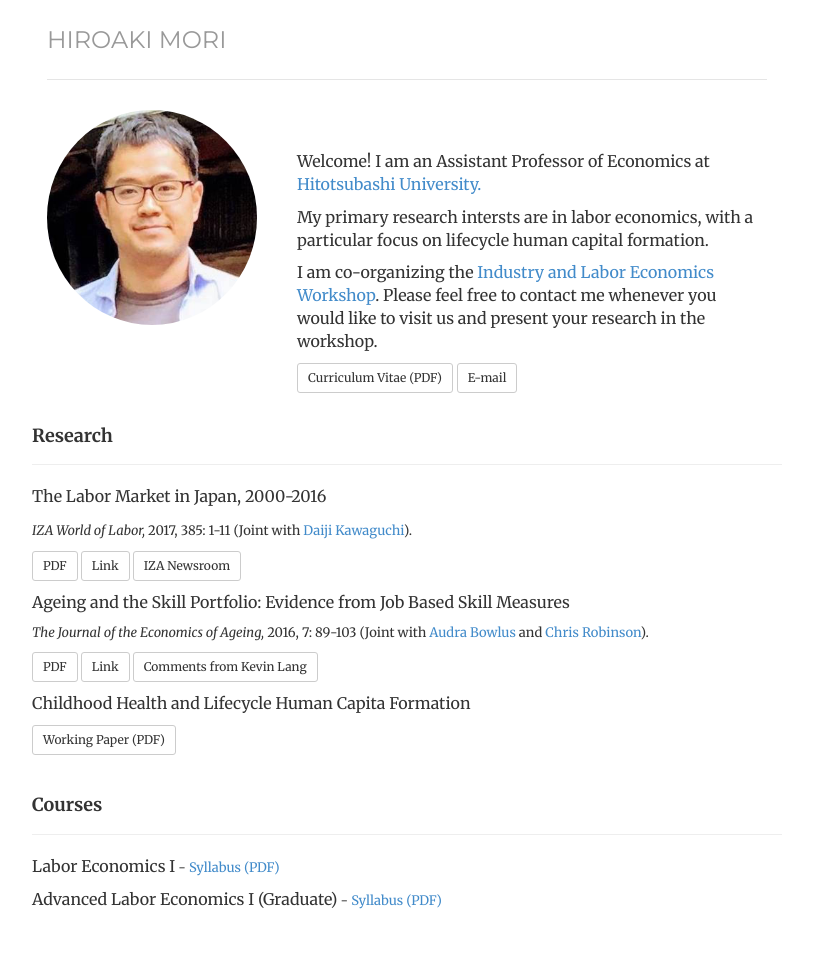
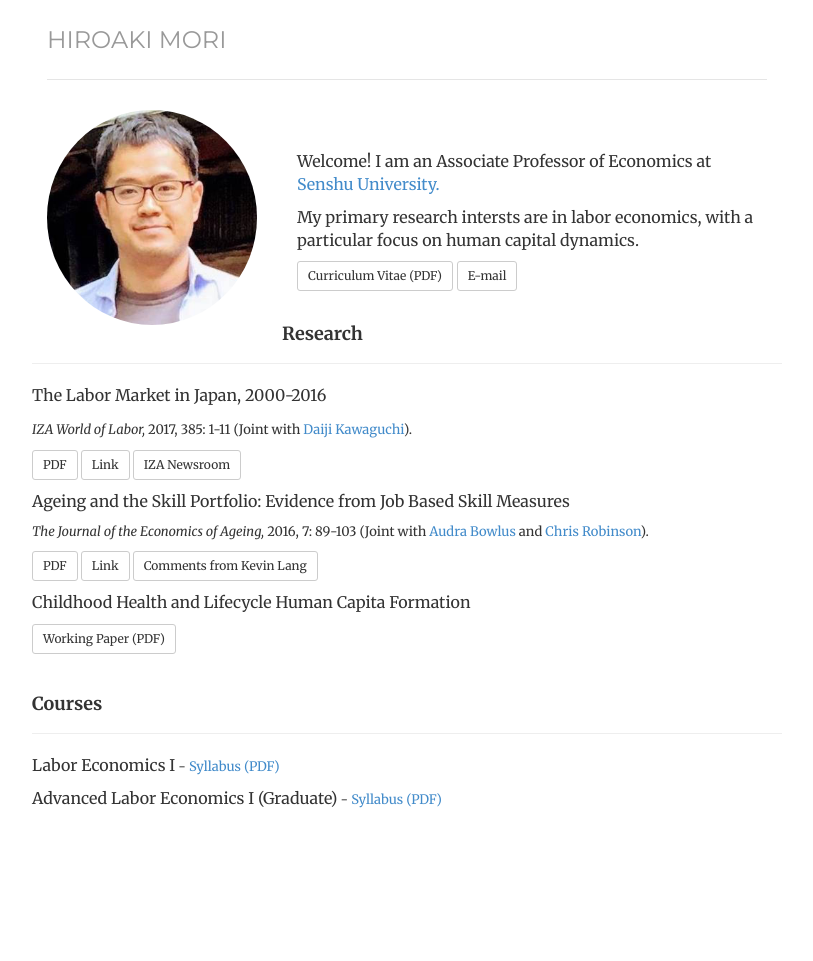
Before and after one commit to morihiroaki/morihiroaki.github.io, a Jekyll site: the page built from index.html, in a window 1280 px wide. Shown: the whole page, without its empty margins (233-1046 px from the left). Built offline with Jekyll 4.4.1, drawn with Linux system fonts in a browser that asks for light colours; after the commit the page ends 900 px from its top, so only the background shows below that.

Commit message:
Update index.html

```diff
--- a/index.html
+++ b/index.html
@@ -15,11 +15,9 @@ description:
 </div>
 
 <div class='col-sm-8'>
-<p><font size="3"> Welcome! I am an Assistant Professor of Economics at <a href="http://www.econ.hit-u.ac.jp/~koho/english/" target="_blank" title="Link">Hitotsubashi University.</a></p>
-<p> My primary research intersts are in labor economics, with a particular focus on lifecycle human capital formation. </p>
-<p>I am co-organizing the <a href="http://www.ier.hit-u.ac.jp/Japanese/schedule/past/ilw/2018/" target="_blank" title="Link">Industry and Labor Economics Workshop</a>.
- Please feel free to contact me whenever you would like to
-visit us and present your research in the workshop. </p>
+<p><font size="3"> Welcome! I am an Associate Professor of Economics at
+ <a href="https://www.senshu-u.ac.jp/english/learn/economics/" target="_blank" title="Link">Senshu University.</a></p>
+<p> My primary research intersts are in labor economics, with a particular focus on human capital dynamics. </p>
 <p><a href="/files/cv_mori_hse.pdf" target="_blank" class="btn btn-default btn-sm" role="button">Curriculum Vitae (PDF)</a>
 <a href="mailto:h.mori@r.hit-u.ac.jp" class="btn btn-default btn-sm" role="button">E-mail</a></p>
 <br/>
```
